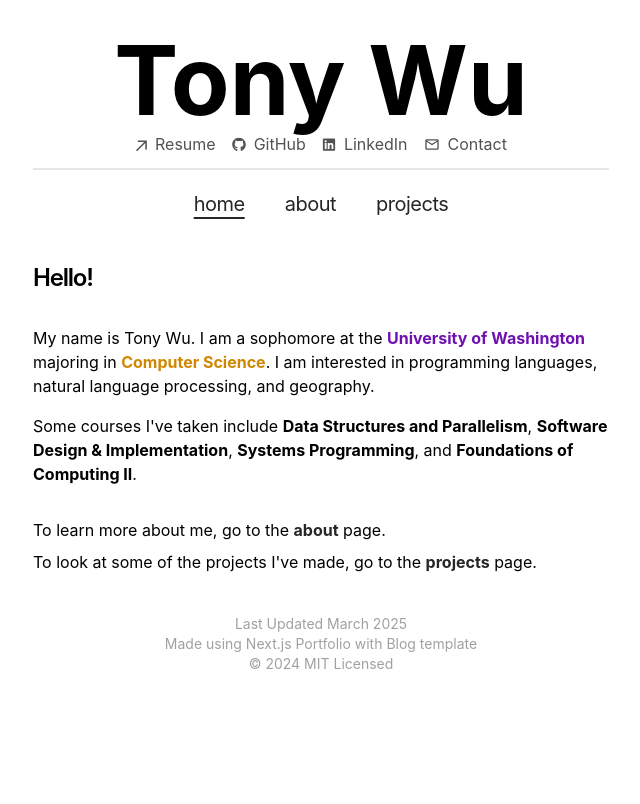
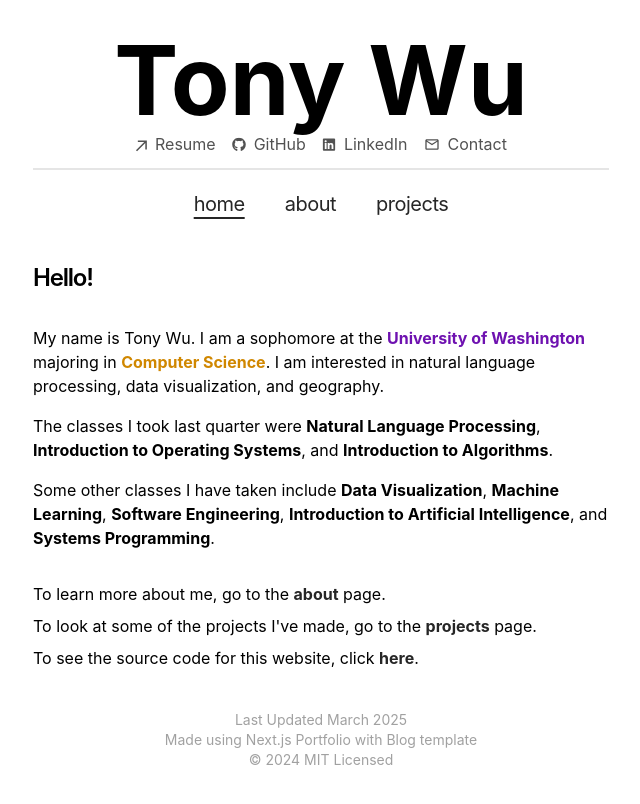
Before and after one commit to stowu2005/wutony-website, a Next.js app: page / in a window 1280 px wide. Shown: the top 804 px of the page, without its empty margins (319-959 px from the left). Built offline with nearby package versions, Linux system fonts and the light colour scheme.

Commit message:
Updated Home page

```diff
--- a/app/page.tsx
+++ b/app/page.tsx
@@ -20,33 +20,59 @@ export default function Page() {
           rel="noopener noreferrer"
           target="_blank"
           href="https://www.cs.washington.edu/"
-        >Computer Science</a>. I am interested in programming languages, natural language processing, and geography.
+        >Computer Science</a>. I am interested in natural language processing, data visualization, and geography.
       </p>
-      <p className="mb-8">Some courses I've taken include <a
+      <p className="mb-4">The classes I took last quarter were <a
         className="transition-all hover:text-neutral-500 dark:hover:text-blue-300 font-bold dark:font-normal dark:hover:underline dark:text-blue-600"
         rel="noopener noreferrer"
         target="_blank"
-      href="https://courses.cs.washington.edu/courses/cse332/24su/">
-      Data Structures and Parallelism</a>, <a
+        href="https://courses.cs.washington.edu/courses/cse447/25wi/">
+        Natural Language Processing</a>, <a
           className="transition-all hover:text-neutral-500 dark:hover:text-orange-200 font-bold dark:font-normal
       dark:hover:underline dark:text-orange-500"
           rel="noopener noreferrer"
           target="_blank"
-      href="https://courses.cs.washington.edu/courses/cse331/24sp/">
-      Software Design & Implementation</a>, <a
-      className="transition-all hover:text-neutral-500 dark:hover:text-red-300 font-bold dark:font-normal
-      dark:hover:underline dark:text-red-500"
-      rel="noopener noreferrer"
-      target="_blank"
-      href="https://courses.cs.washington.edu/courses/cse333/24su/">
-      Systems Programming</a>, and <a
+          href="https://courses.cs.washington.edu/courses/cse451/25wi/">
+          Introduction to Operating Systems</a>, and <a
             className="transition-all hover:text-neutral-500 dark:hover:text-emerald-300 font-bold dark:font-normal
       dark:hover:underline dark:text-emerald-600"
             rel="noopener noreferrer"
             target="_blank"
-      href="https://courses.cs.washington.edu/courses/cse312/24sp/calendar/calendar.html">
-      Foundations of Computing II
+            href="https://courses.cs.washington.edu/courses/cse421/25wi/">
+          Introduction to Algorithms
         </a>.</p>
+      <p className="mb-8"> Some other classes I have taken include <a
+        className="transition-all hover:text-neutral-500 dark:hover:text-orange-200 font-bold dark:font-normal
+      dark:hover:underline dark:text-orange-500"
+        rel="noopener noreferrer"
+        target="_blank"
+        href="https://courses.cs.washington.edu/courses/cse442/24au/">
+        Data Visualization</a>, <a
+          className="transition-all hover:text-neutral-500 dark:hover:text-orange-200 font-bold dark:font-normal
+      dark:hover:underline dark:text-orange-500"
+          rel="noopener noreferrer"
+          target="_blank"
+          href="https://courses.cs.washington.edu/courses/cse446/24au/">
+          Machine Learning</a>, <a
+          className="transition-all hover:text-neutral-500 dark:hover:text-orange-200 font-bold dark:font-normal
+      dark:hover:underline dark:text-orange-500"
+          rel="noopener noreferrer"
+          target="_blank"
+          href="https://courses.cs.washington.edu/courses/cse403/24au/">
+          Software Engineering</a>, <a
+          className="transition-all hover:text-neutral-500 dark:hover:text-orange-200 font-bold dark:font-normal
+      dark:hover:underline dark:text-orange-500"
+          rel="noopener noreferrer"
+          target="_blank"
+          href="https://courses.cs.washington.edu/courses/cse473/24au/">
+          Introduction to Artificial Intelligence</a>, and <a
+          className="transition-all hover:text-neutral-500 dark:hover:text-orange-200 font-bold dark:font-normal
+      dark:hover:underline dark:text-orange-500"
+          rel="noopener noreferrer"
+          target="_blank"
+          href="https://courses.cs.washington.edu/courses/cse333/24su/">
+          Systems Programming</a>.
+      </p>
       <p className="mb-2">To learn more about me, go to the <Link
         className="transition-all hover:text-neutral-400 dark:hover:text-neutral-400 text-neutral-800
         dark:text-neutral-50"
@@ -59,6 +85,14 @@ export default function Page() {
         href="/projects">
         <b>projects</b>
       </Link> page.</p>
+      <p className="mb-2">To see the source code for this website, click <a
+        className="transition-all hover:text-neutral-400 dark:hover:text-neutral-400 text-neutral-800
+        dark:text-neutral-50"
+        rel="noopener noreferrer"
+        target="_blank"
+        href="https://github.com/stowu2005/wutony-website">
+        <b>here</b>
+      </a>.</p>
     </section>
   )
 }
```
Lines whose indentation alone changed are shown as unchanged.
